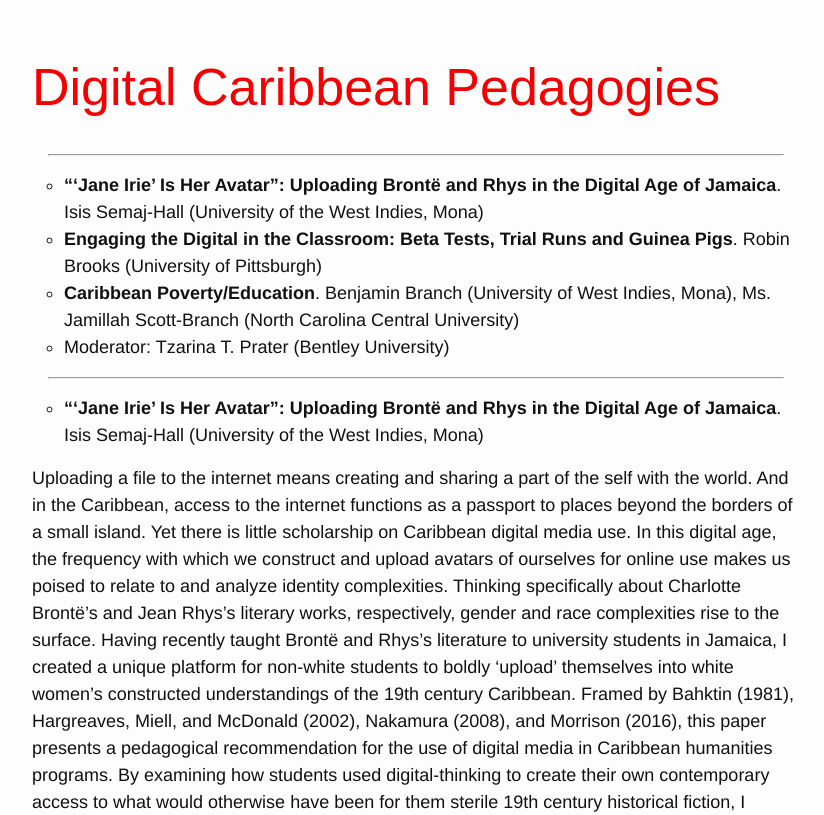
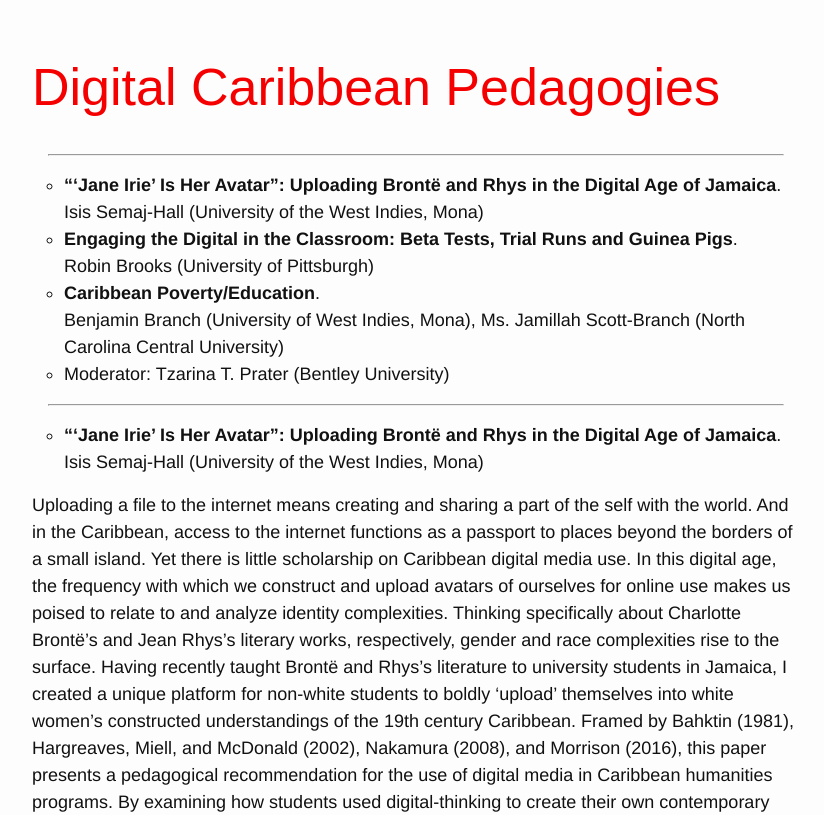
Before and after one commit to kbjosephs/sxcd5-dev, a Jekyll site: the page built from _program/session03.md, in a window 1280 px wide and 900 px high, scrolled down 419 px, cut to the strip 85-900 px from the top of the window. Shown: the whole strip, without its empty margins (224-1048 px from the left). Built offline with Jekyll 4.4.1, drawn with Linux system fonts in a browser that asks for light colours.

```diff
--- a/_program/session03.md
+++ b/_program/session03.md
@@ -9,11 +9,11 @@ slot: "1:45-3PM"
 
 ---
 
-- **“‘Jane Irie’ Is Her Avatar”: Uploading Brontë and Rhys in the Digital Age of Jamaica**.
+- **“‘Jane Irie’ Is Her Avatar”: Uploading Brontë and Rhys in the Digital Age of Jamaica**.\
 Isis Semaj-Hall (University of the West Indies, Mona)
-- **Engaging the Digital in the Classroom: Beta Tests, Trial Runs and Guinea Pigs**.
+- **Engaging the Digital in the Classroom: Beta Tests, Trial Runs and Guinea Pigs**.\
 Robin Brooks (University of Pittsburgh)
-- **Caribbean Poverty/Education**.
+- **Caribbean Poverty/Education**.\
 Benjamin Branch (University of West Indies, Mona), Ms. Jamillah Scott-Branch (North Carolina Central University)
 - Moderator: Tzarina T. Prater (Bentley University)
 
```
